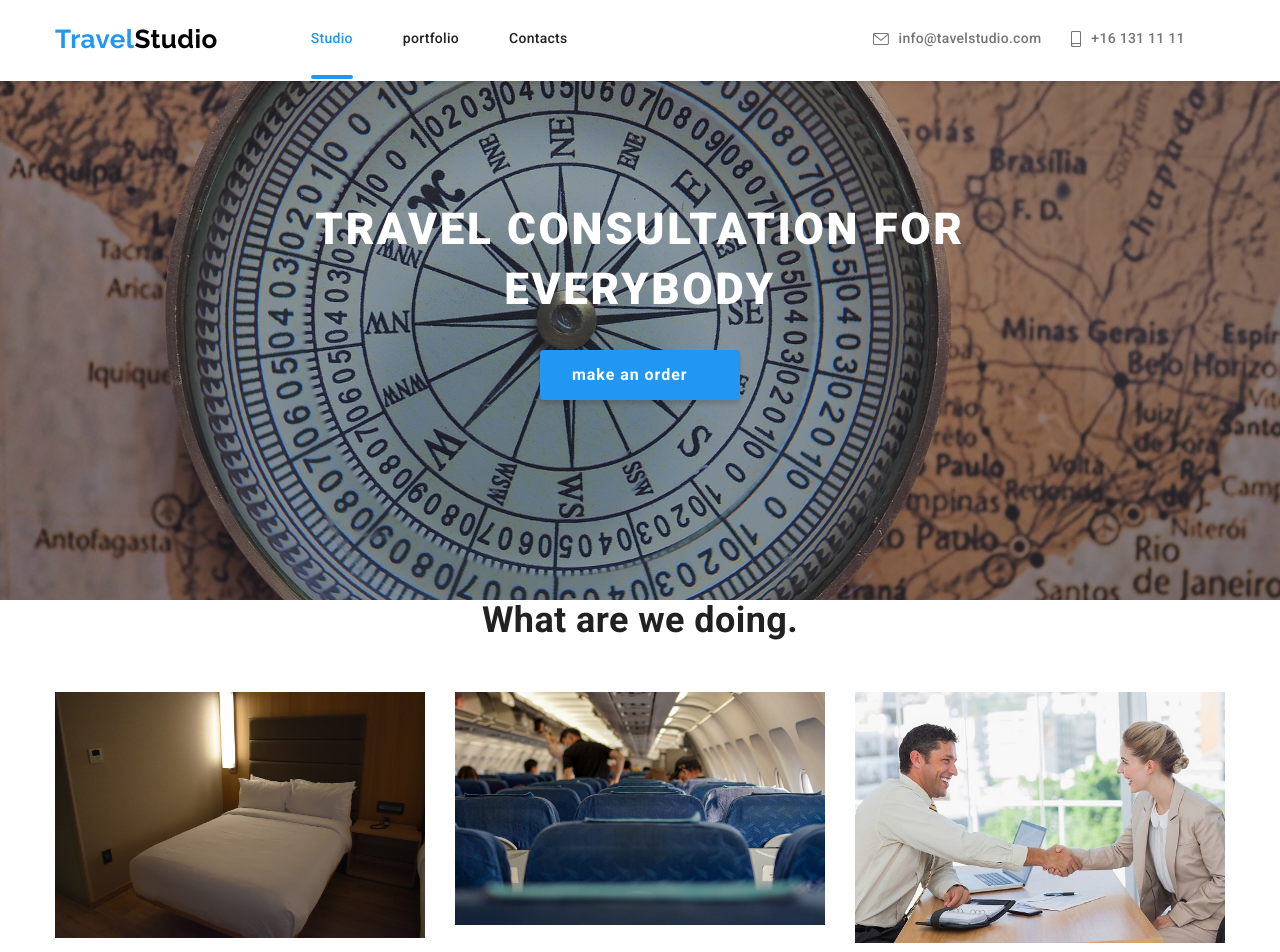
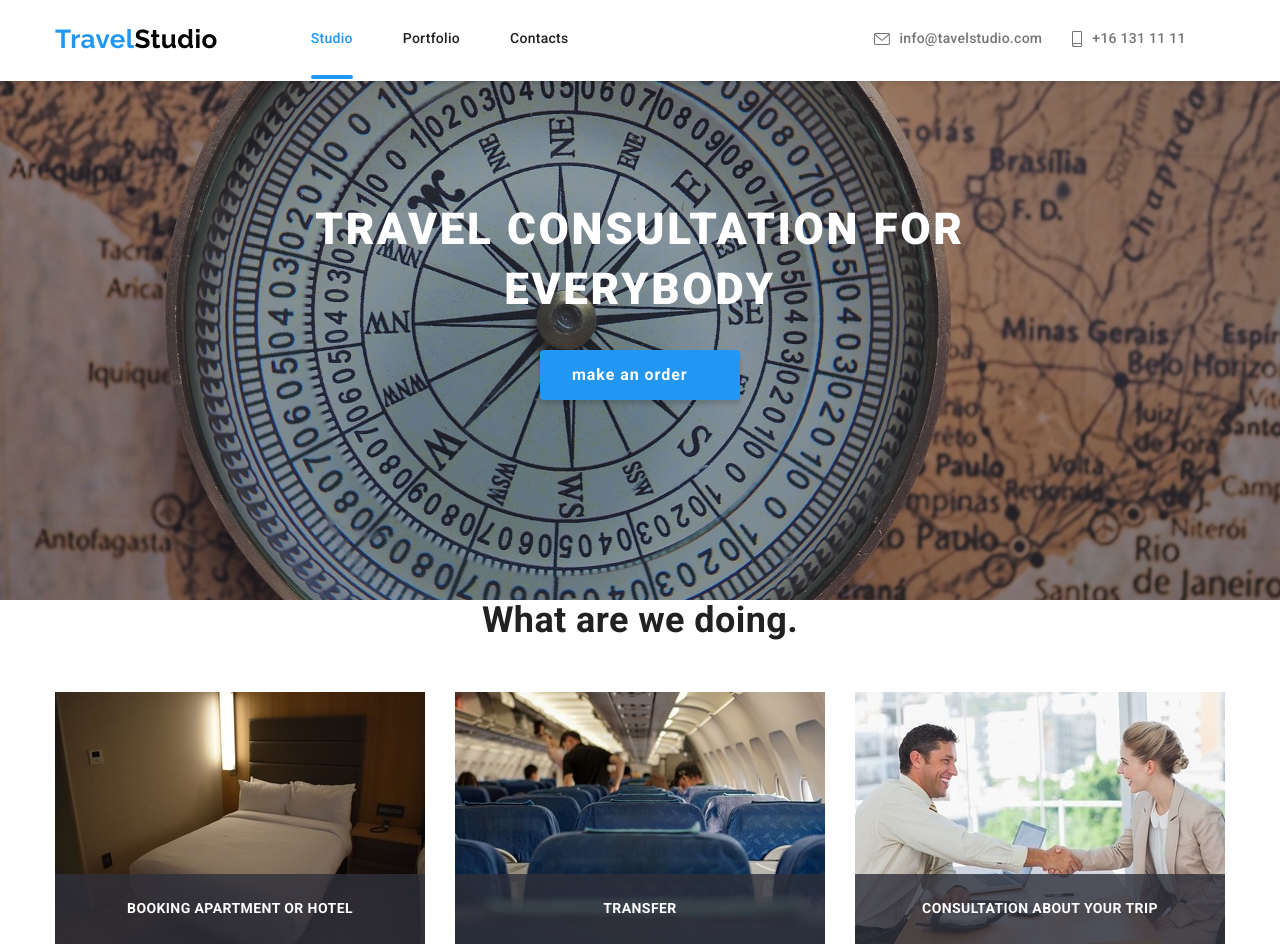
Before and after one commit to evg50/Test_task, a plain HTML site: page index.html in a window 1280 px wide. Shown: the top 952 px of the page. Drawn offline with nearby package versions, Linux system fonts and the light colour scheme.

Commit message:
size picture

```diff
--- a/index.html
+++ b/index.html
@@ -59,7 +59,7 @@
                   >
                 </li>
                 <li class="site-nav__item"><a href="./portfolio.html"
-                    class="site-nav__link list">portfolio</a>
+                    class="site-nav__link list">Portfolio</a>
                 </li>
                 <li class="site-nav__item">
                   <a href="#contacts" class="site-nav__link list">Contacts</a>
@@ -236,16 +236,16 @@
                 <h2 class="section__title">What are we doing.</h2>
                 <ul class="section-jobs__list list">
                     <li class="section-jobs__item section-jobs__item--foto-thumb"><img
-                            src="./images/queen-bed-6078054_1280.jpg" width="370" alt="bed">
-                        <!-- <p class="section-jobs__text">Booking apartment or hotel</p> -->
+                            src="./images/bed1.jpg" width="370" height="250" alt="bed">
+                        <p class="section-jobs__text">Booking apartment or hotel</p>
                     </li>
                     <li class="section-jobs__item section-jobs__item--foto-thumb"><img
-                            src="./images/aircraft-cabin-5535467_1280.jpg" width="370" alt="cabin aircraft">
-                        <!-- <p class="section-jobs__text">Transfer</p> -->
+                            src="./images/cabin1.jpg" width="370" height="250" alt="cabin aircraft">
+                        <p class="section-jobs__text">Transfer</p>
                     </li>
                     <li class="section-jobs__item section-jobs__item--foto-thumb"><img
-                            src="./images/clients.jpg" width="370" alt="two people in the office">
-                        <!-- <p class="section-jobs__text">Consultation about your trip</p> -->
+                            src="./images/clients1.jpg" width="370" height="250" alt="two people in the office">
+                        <p class="section-jobs__text">Consultation about your trip</p>
                     </li>
 
                 </ul>
```
Also changed, not shown: images/bed1.jpg (added), images/cabin1.jpg (added), images/clients1.jpg (added).
